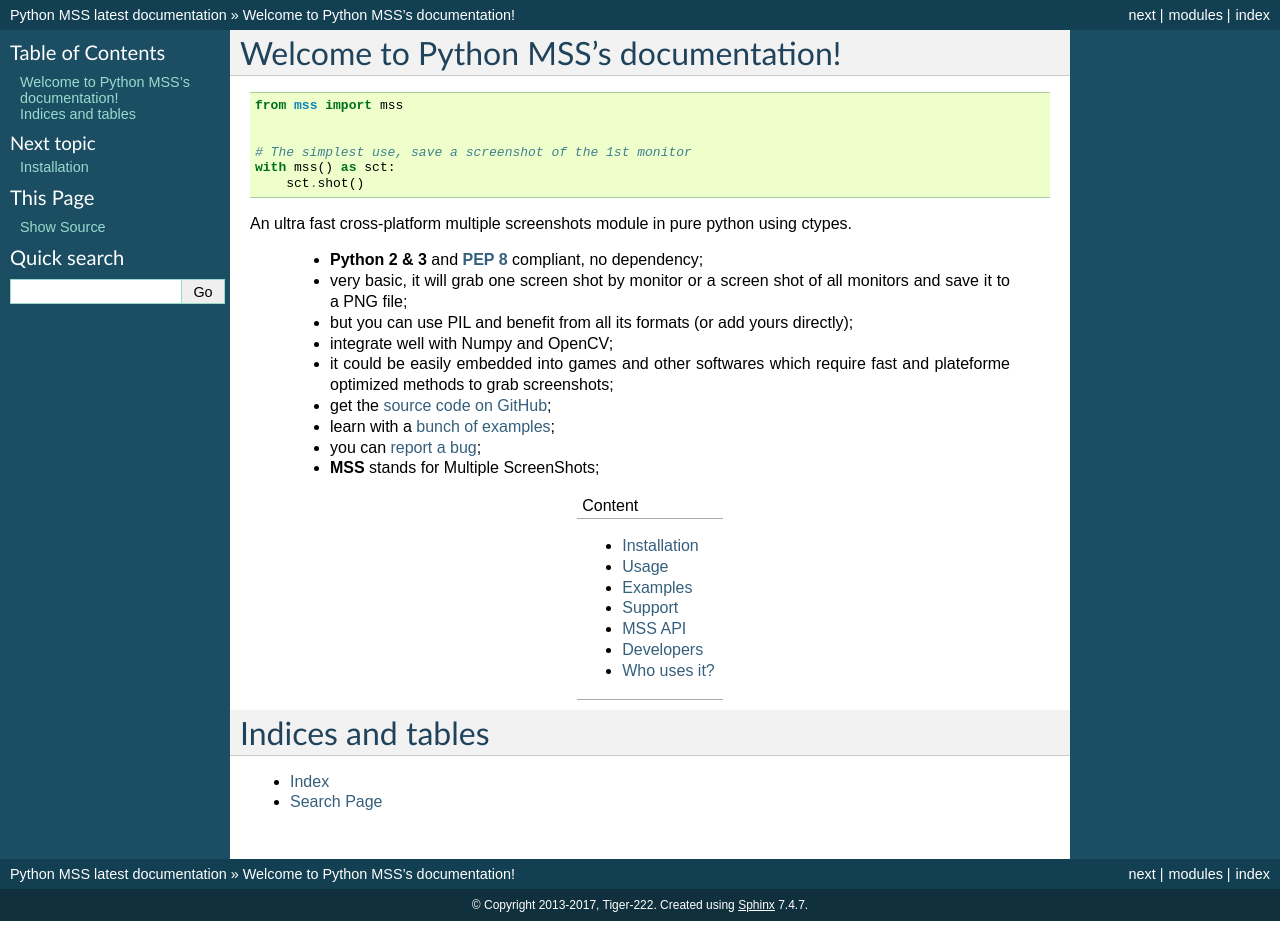
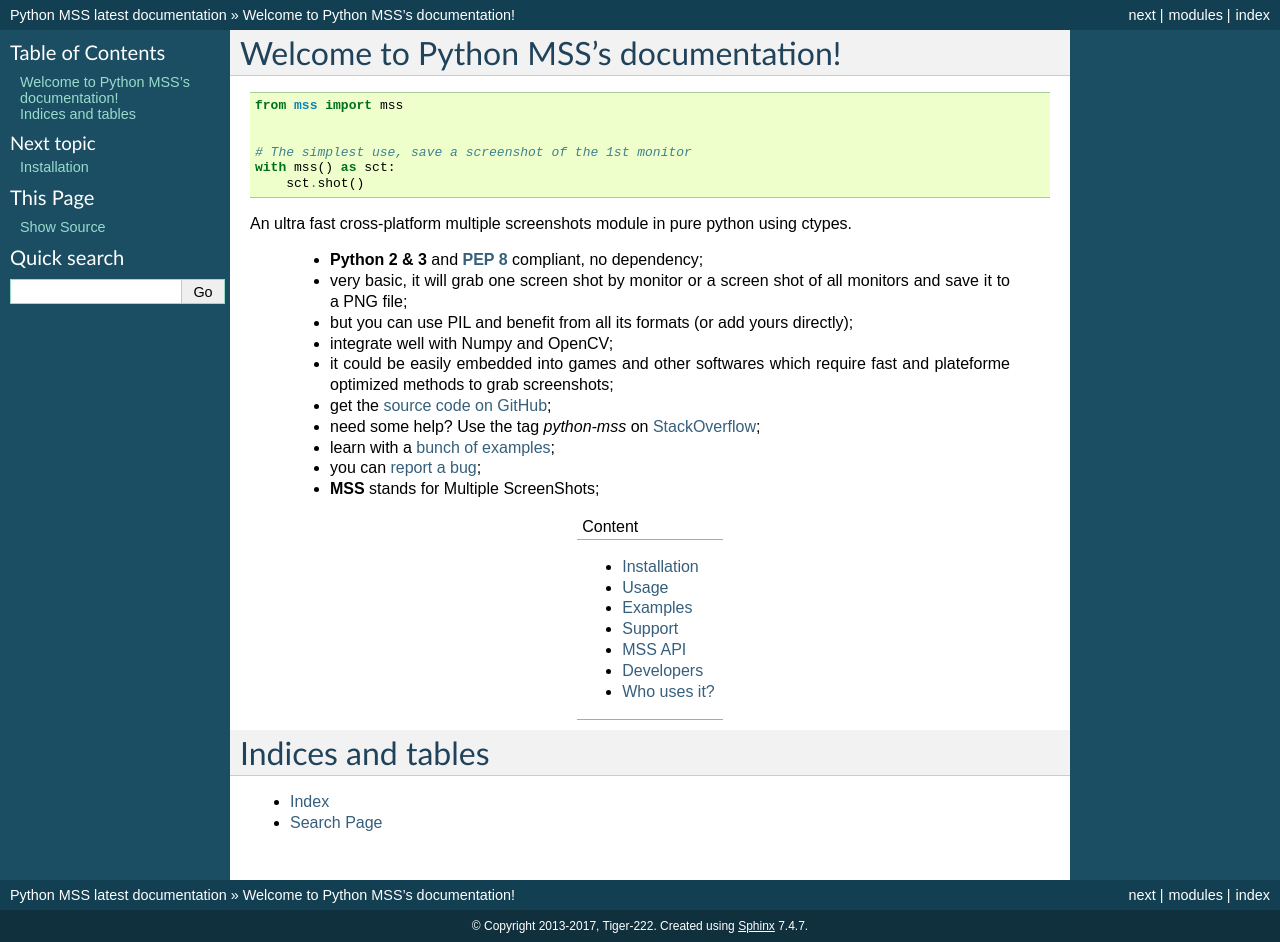
Before and after one commit to BoboTiG/python-mss, a Sphinx documentation site: the page built from docs/source/index.rst, in a window 1280 px wide. Built offline with Sphinx 7.4.7, drawn with Linux system fonts in a browser that asks for light colours; before the commit the page ends 921 px from its top, so only the background shows below that.

Commit message:
Doc: add SO tag for help

```diff
--- a/README.rst
+++ b/README.rst
@@ -27,6 +27,7 @@ An ultra fast cross-platform multiple screenshots module in pure python using ct
 - get the `source code on GitHub <https://github.com/BoboTiG/python-mss>`_;
 - learn with a `bunch of examples <https://python-mss.readthedocs.io/en/dev/examples.html>`_;
 - you can `report a bug <https://github.com/BoboTiG/python-mss/issues>`_;
+- need some help? Use the tag *python-mss* on `StackOverflow <https://stackoverflow.com/questions/tagged/python-mss>`_;
 - and there is a `complete, and beautiful, documentation <https://python-mss.readthedocs.io>`_ :)
 - **MSS** stands for Multiple ScreenShots;
 
--- a/docs/source/index.rst
+++ b/docs/source/index.rst
@@ -19,6 +19,7 @@ An ultra fast cross-platform multiple screenshots module in pure python using ct
     - integrate well with Numpy and OpenCV;
     - it could be easily embedded into games and other softwares which require fast and plateforme optimized methods to grab screenshots;
     - get the `source code on GitHub <https://github.com/BoboTiG/python-mss>`_;
+    - need some help? Use the tag *python-mss* on `StackOverflow <https://stackoverflow.com/questions/tagged/python-mss>`_;
     - learn with a `bunch of examples <https://python-mss.readthedocs.io/en/dev/examples.html>`_;
     - you can `report a bug <https://github.com/BoboTiG/python-mss/issues>`_;
     - **MSS** stands for Multiple ScreenShots;
```
